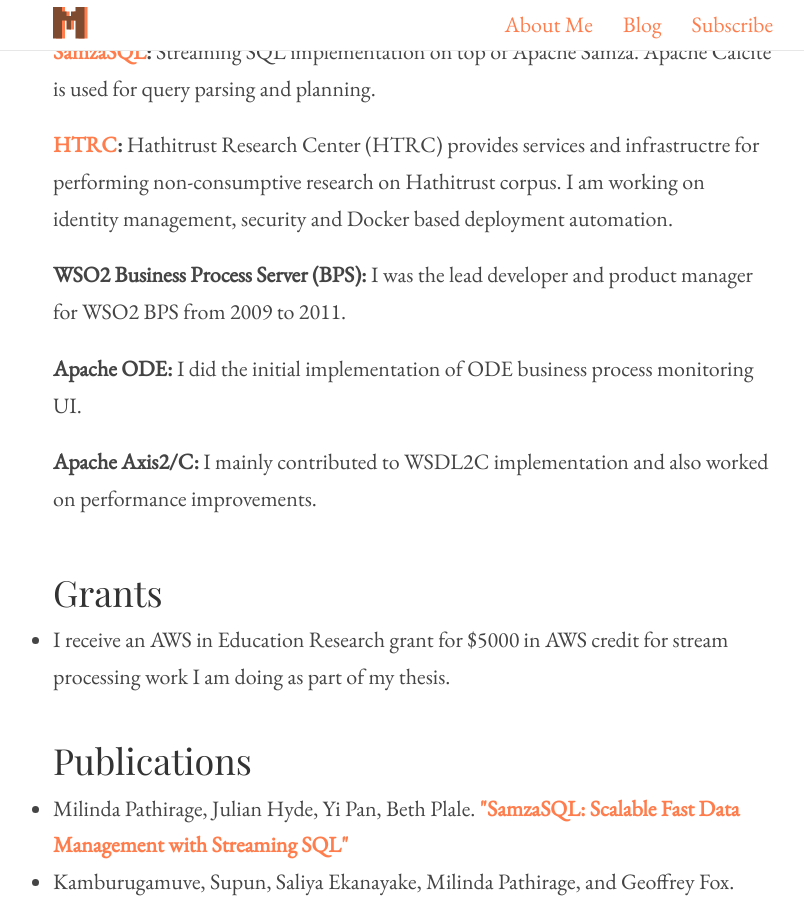
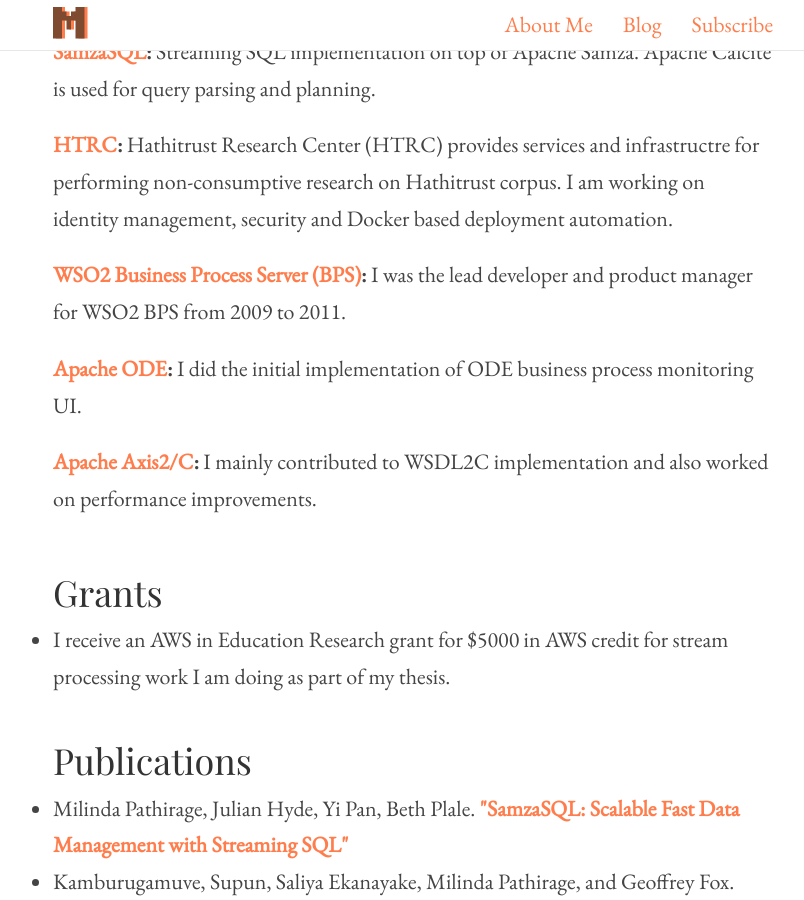
Before and after one commit to milinda/milinda.github.io, a Jekyll site: the page built from index.html, in a window 1280 px wide and 900 px high, scrolled down 764 px. Shown: the whole window, without its empty margins (227-1031 px from the left). Built offline with Jekyll 4.4.1, drawn with Linux system fonts in a browser that asks for light colours; some web fonts are replaced; some of the changed lines change nothing that is shown.

Commit message:
Linked BPS, ODE and Axis2/C

```diff
--- a/index.html
+++ b/index.html
@@ -37,9 +37,9 @@
       <p><strong><a href="https://spidal-gw.dsc.soic.indiana.edu">WebPlotViz</a>:</strong> WebPlotViz is a browser based 3d point cloud viewer that can use in conjunction with dimentionality reduction tools to discover intrinsic structures of high-dimensional data. I implemented the initial prototype and also contributed to the final product.</p>
       <p><strong><a href="https://github.com/milinda/samzasql-hpbdc2016/blob/master/samzasql-hpbdc2016.pdf">SamzaSQL</a>:</strong> Streaming SQL implementation on top of Apache Samza. Apache Calcite is used for query parsing and planning.</p>
       <p><strong><a href="https://analytics.hathitrust.org">HTRC</a>:</strong> Hathitrust Research Center (HTRC) provides services and infrastructre for performing non-consumptive research on Hathitrust corpus. I am working on identity management, security and Docker based deployment automation.</p>
-      <p><strong>WSO2 Business Process Server (BPS):</strong> I was the lead developer and product manager for WSO2 BPS from 2009 to 2011.</p>
-      <p><strong>Apache ODE:</strong> I did the initial implementation of ODE business process monitoring UI.</p>
-      <p><strong>Apache Axis2/C:</strong> I mainly contributed to WSDL2C implementation and also worked on performance improvements.</p>
+      <p><strong><a href="http://wso2.com/products/business-process-server/">WSO2 Business Process Server (BPS)</a>:</strong> I was the lead developer and product manager for WSO2 BPS from 2009 to 2011.</p>
+      <p><strong><a href="http://ode.apache.org">Apache ODE</a>:</strong> I did the initial implementation of ODE business process monitoring UI.</p>
+      <p><strong><a href="http://axis.apache.org/axis2/c/core/">Apache Axis2/C</a>:</strong> I mainly contributed to WSDL2C implementation and also worked on performance improvements.</p>
     </div>
   </div>
 </section>
```
